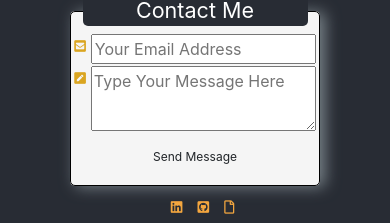
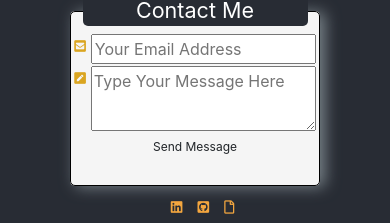
Before and after one commit to Decibullz/porfolio-frontend, a React (Create React App) app: page / in a window 390 px wide. Shown: the part 2254-2477 px from the top of the page. Built offline with nearby package versions, Linux system fonts and the light colour scheme.

Commit message:
mobile optimizations

```diff
--- a/src/components/Contact/Contact.css
+++ b/src/components/Contact/Contact.css
@@ -83,7 +83,6 @@ button:hover{
         margin-top: -18px;
     }
     #submit{
-        margin-top: 10px;
         font-size: 12px;
     }
 }
```
